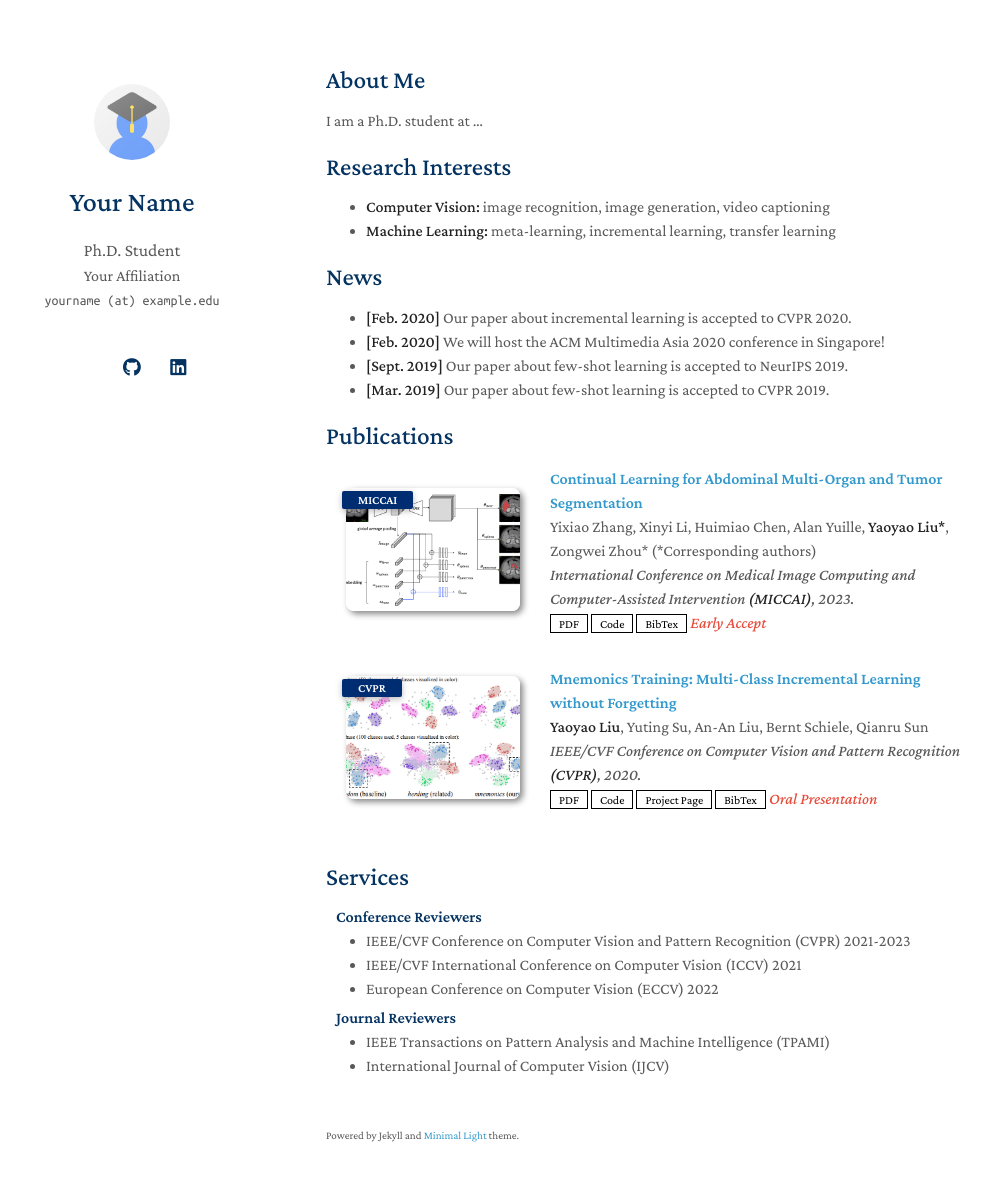
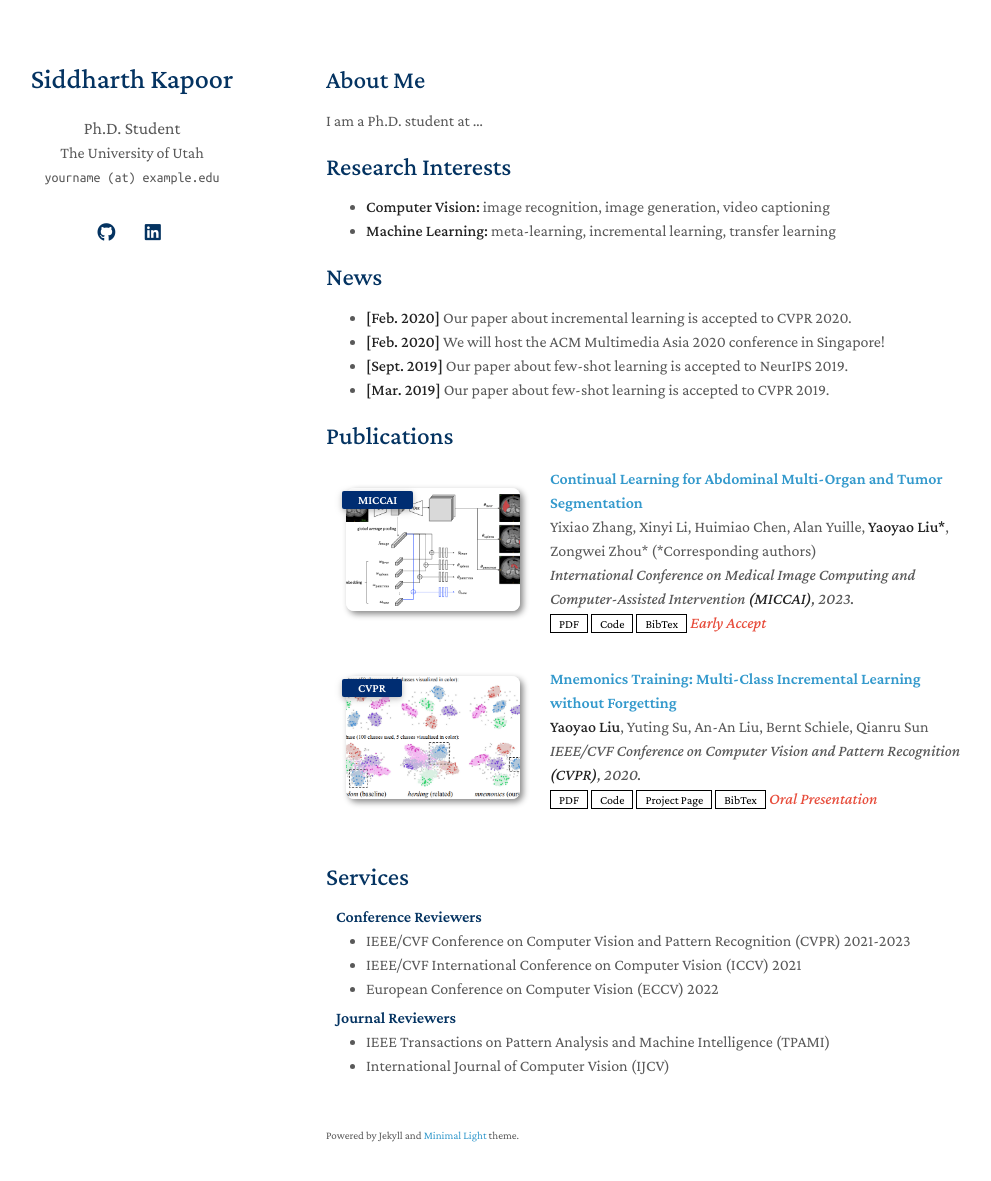
Before and after one commit to siddkapo/siddkapo.github.io, a Jekyll site: the page built from index.md, in a window 1280 px wide and 1216 px high. Shown: the top 1181 px of the window, without its empty margins (144-1135 px from the left). Built offline with Jekyll 4.4.1, drawn with Linux system fonts in a browser that asks for light colours; a style sheet for code colours, icons or effects is not loaded; our own code applies the rules of GitHub Pages for plain Markdown files.

Commit message:
Update _config.yml

```diff
--- a/_config.yml
+++ b/_config.yml
@@ -1,26 +1,26 @@
 # Basic Information
-title: Your Name
+title: Siddharth Kapoor
 position: Ph.D. Student
-affiliation: Your Affiliation
+affiliation: The University of Utah
 email: yourname (at) example.edu
 
 # Search Engine Optimization (SEO)
 # The following information is used to improve the website traffic from search engines, e.g., Google.
-keywords: minimal light
-description: The Minimal Light is a simple and elegant jekyll theme for academic personal homepage.
-canonical: https://minimal-light-theme.yliu.me/
+# keywords: minimal light
+# description: The Minimal Light is a simple and elegant jekyll theme for academic personal homepage.
+# canonical: https://minimal-light-theme.yliu.me/
 
 # Links
 # If you don't need one of them, you may delete the corresponding line.
-google_scholar: https://scholar.google.com/
-cv_link: assets/files/curriculum_vitae.pdf
-github_link: https://github.com/
-linkedin: https://www.linkedin.com/
-twitter: https://twitter.com/
+# google_scholar: https://scholar.google.com/
+# cv_link: assets/files/curriculum_vitae.pdf
+github_link: https://github.com/siddkapo
+linkedin: https://www.linkedin.com/kapoor-siddharth
+# twitter: https://twitter.com/
 
 # Images (e.g., your profile picture and your website's favicon)
 # "favicon" and "favicon_dark" are used for the light and dark modes, respectively.
-avatar: ./assets/img/avatar.png
+# avatar: ./assets/img/avatar.png
 favicon: ./assets/img/favicon.png
 favicon_dark: ./assets/img/favicon-dark.png
 
@@ -38,7 +38,7 @@ font: "Serif" # or "Sans Serif"
 
 # Google Analytics ID
 # Please remove this if you don't use Google Analytics
-google_analytics: UA-111540567-4
+# google_analytics: UA-111540567-4
 
 # Use this project as a remote theme for GitHub Pages
 # See the guide here: https://docs.github.com/en/pages/setting-up-a-github-pages-site-with-jekyll/adding-a-theme-to-your-github-pages-site-using-jekyll
```
